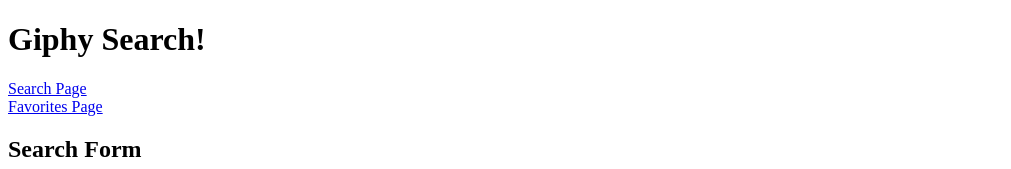
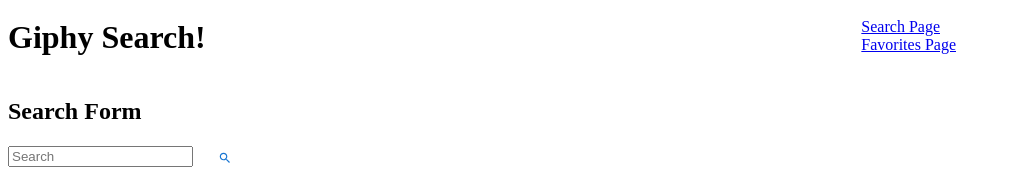
Before and after one commit to aaron-r-rogers/group-giphy-saga-project, a React (Create React App) app: page / in a window 1280 px wide. Shown: the top 169 px of the page, without its empty margins (0-1011 px from the left). Built offline with nearby package versions, Linux system fonts and the light colour scheme; no server answers.

Commit message:
header styling

```diff
--- /dev/null
+++ b/src/components/App/App.css
@@ -0,0 +1,13 @@
+#right-header{
+  display:flex;
+  flex-flow:row;
+  justify-content: space-between;
+  align-content: flex-start;
+}
+#title{
+  margin-top: -10px;
+}
+#links{
+  margin-right: 25%;
+  margin-top: 10px;
+}
--- a/src/components/App/App.js
+++ b/src/components/App/App.js
@@ -1,9 +1,10 @@
 import React from 'react';
 import { useEffect } from 'react';
-import { useDispatch } from  'react-redux';
+import { useDispatch } from 'react-redux';
 import { HashRouter as Router, Route, Link } from 'react-router-dom';
 import Search from '../Search/Search.jsx';
-import Favorites from '../Favorites/Favorites.jsx'
+import Favorites from '../Favorites/Favorites.jsx';
+import './App.css';
 
 
 
@@ -25,16 +26,18 @@
   return (
     <Router>
 
-      <div>
+      <div id="right-header">
+        <div id="title">
           <h1>Giphy Search!</h1>
-        <p><Link to="/">
+        </div>
+        <div id="links"><Link to="/">
           Search Page
         </Link>
           <br />
           <Link to="/favorites">
             Favorites Page
           </Link>
-        </p>
+        </div>
       </div>
       {/* have to create header component  */}
       {/* <Header /> */}
```
Lines whose indentation alone changed are shown as unchanged.
